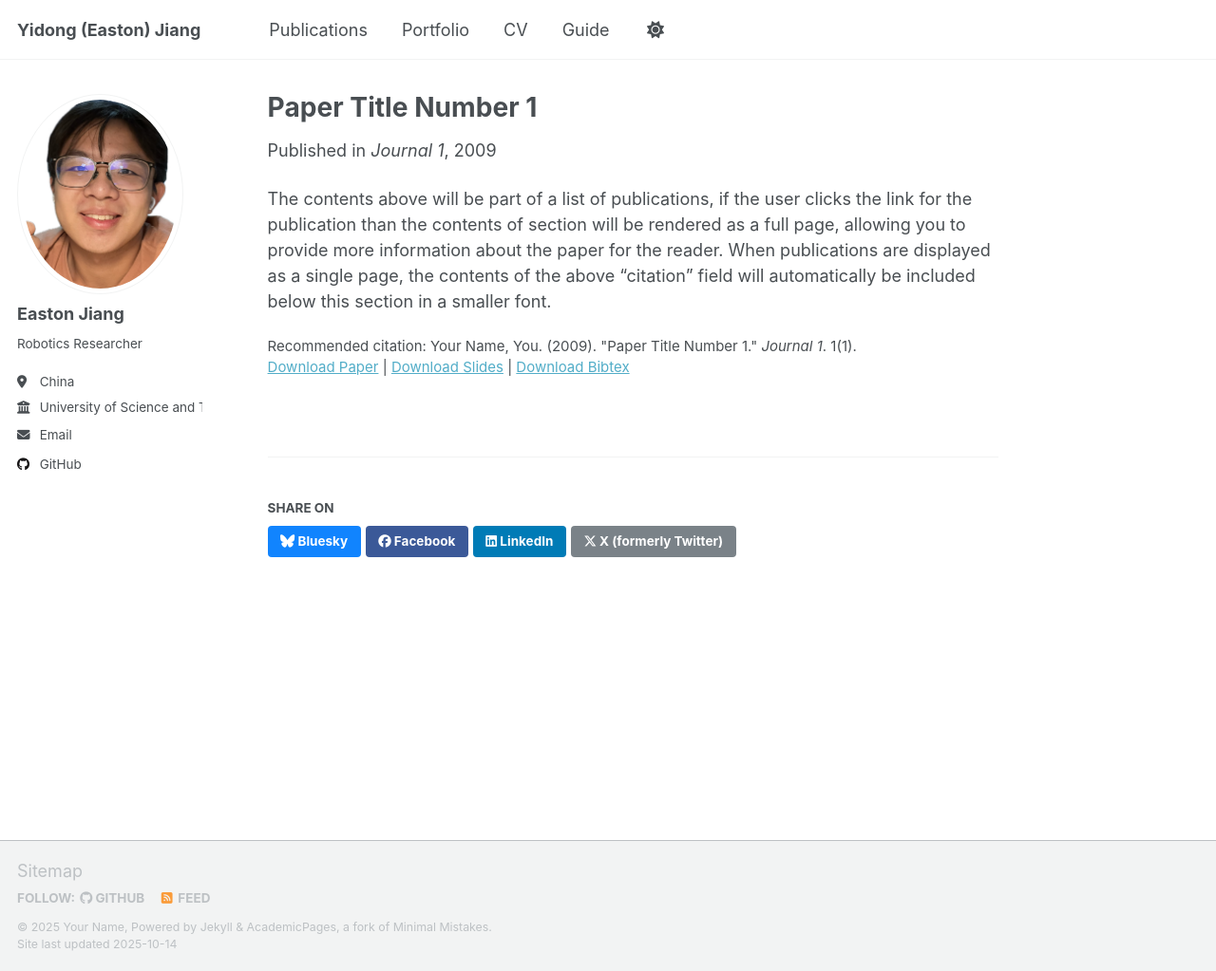
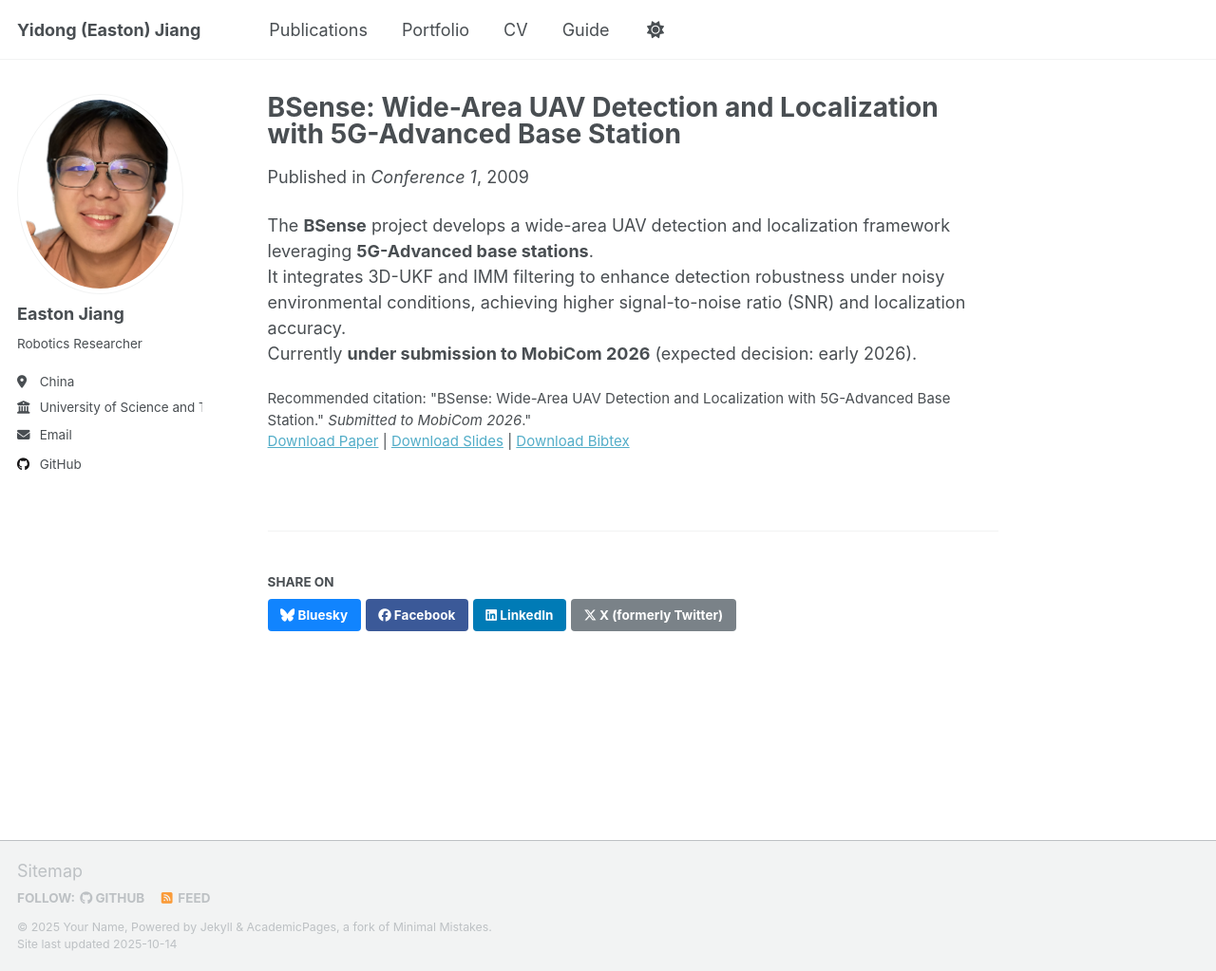
Before and after one commit to 1EastonJ/1eastonj, a Jekyll site: the page built from _publications/2009-10-01-paper-title-number-1.md, in a window 1280 px wide and 1023 px high. Shown: the whole window at 95% size. Built offline with Jekyll 4.4.1, drawn with Linux system fonts in a browser that asks for light colours; a script that is not in the unit is left out.

Commit message:
Update 2009-10-01-paper-title-number-1.md

```diff
--- a/_publications/2009-10-01-paper-title-number-1.md
+++ b/_publications/2009-10-01-paper-title-number-1.md
@@ -1,14 +1,16 @@
 ---
-title: "Paper Title Number 1"
+title: "BSense: Wide-Area UAV Detection and Localization with 5G-Advanced Base Station"
 collection: publications
 category: manuscripts
 permalink: /publication/2009-10-01-paper-title-number-1
-excerpt: 'This paper is about the number 1. The number 2 is left for future work.'
+excerpt: 'Submitted to MobiCom 2026 (under review). This work focuses on UAV detection and localization using 5G-Advanced base stations and hybrid IMM-UKF tracking.'
 date: 2009-10-01
-venue: 'Journal 1'
+venue: 'Conference 1'
 slidesurl: 'http://academicpages.github.io/files/slides1.pdf'
 paperurl: 'http://academicpages.github.io/files/paper1.pdf'
 bibtexurl: 'http://academicpages.github.io/files/bibtex1.bib'
-citation: 'Your Name, You. (2009). &quot;Paper Title Number 1.&quot; <i>Journal 1</i>. 1(1).'
+citation: '"BSense: Wide-Area UAV Detection and Localization with 5G-Advanced Base Station." <i>Submitted to MobiCom 2026</i>."'
 ---
-The contents above will be part of a list of publications, if the user clicks the link for the publication than the contents of section will be rendered as a full page, allowing you to provide more information about the paper for the reader. When publications are displayed as a single page, the contents of the above "citation" field will automatically be included below this section in a smaller font.
+The **BSense** project develops a wide-area UAV detection and localization framework leveraging **5G-Advanced base stations**.
+It integrates 3D-UKF and IMM filtering to enhance detection robustness under noisy environmental conditions, achieving higher signal-to-noise ratio (SNR) and localization accuracy.
+Currently **under submission to MobiCom 2026** (expected decision: early 2026).
```
